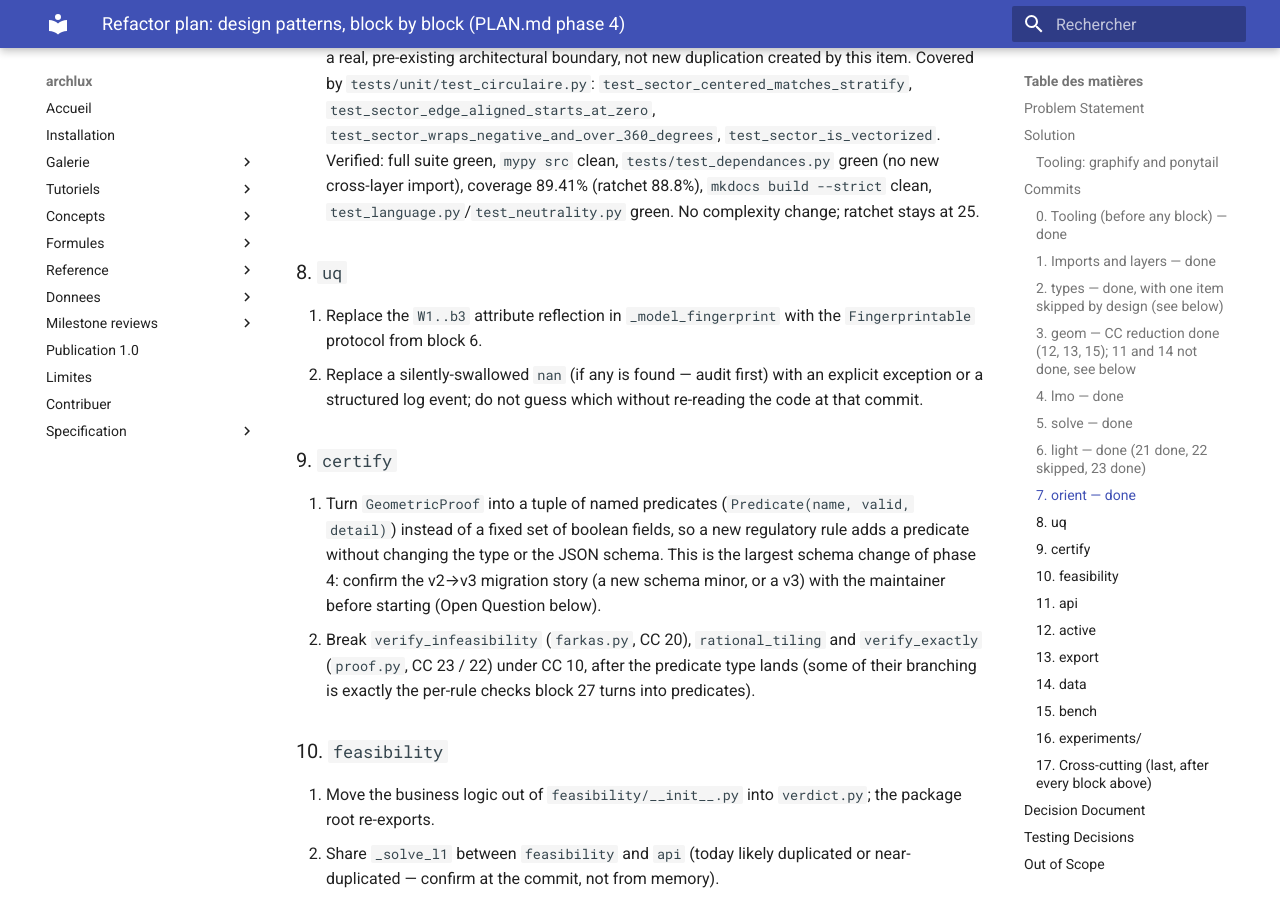
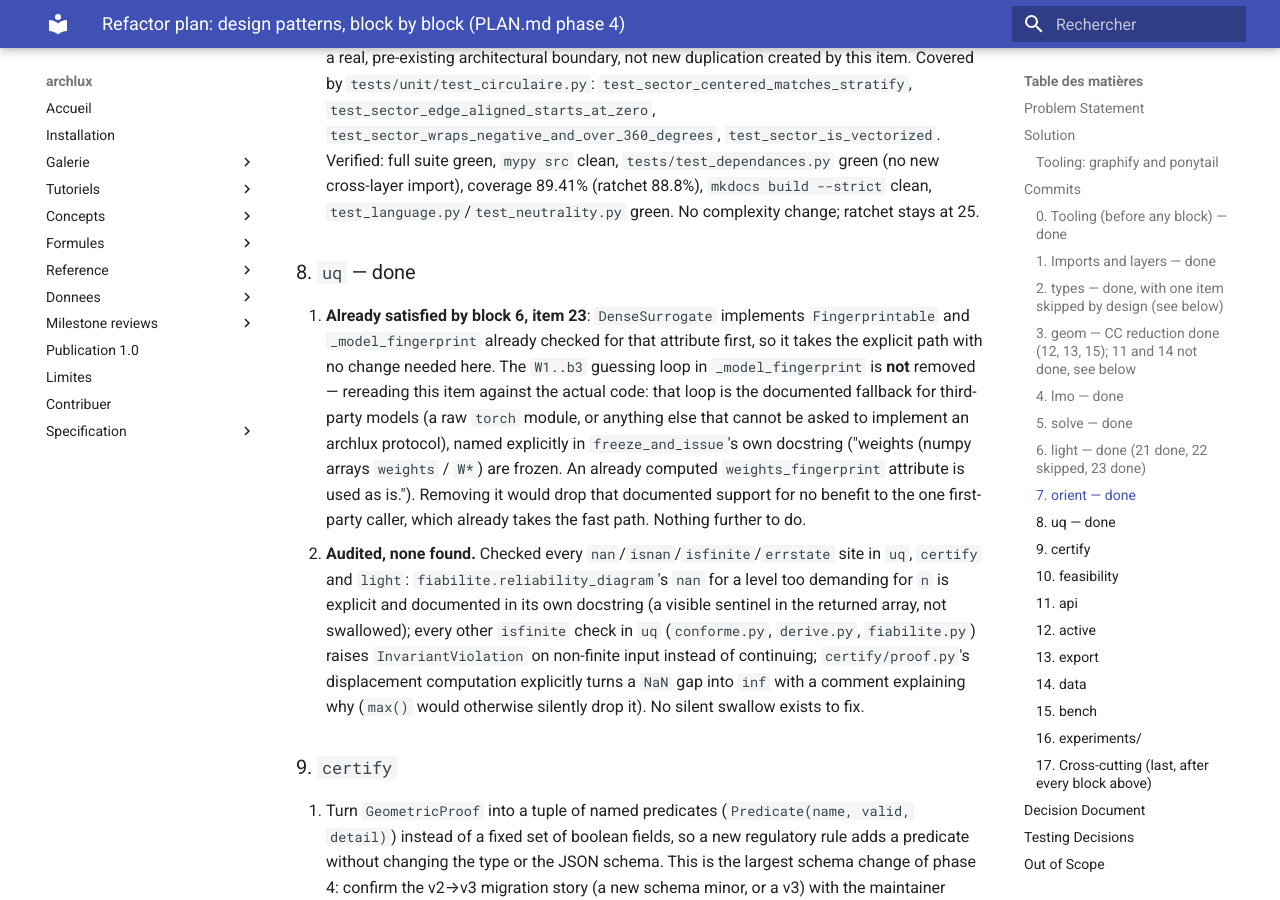
Before and after one commit to joeylukoji/archlux, an MkDocs documentation site: the page built from docs/plans/phase-4-design-patterns.md, in a window 1280 px wide and 900 px high, scrolled down 8821 px. Built offline with MkDocs 1.6.1 and Material for MkDocs 9.7.7, drawn with Linux system fonts in a browser that asks for light colours.

Commit message:
Close phase-4 block 8 (uq): both items already satisfied, no code change
Item 25 (replace the W1..b3 reflection in _model_fingerprint with
Fingerprintable): already done by block 6, item 23. Rereading it
against the actual code: the guessing loop is not dead code to remove,
it is the documented fallback for third-party models (a raw torch
module, or anything that cannot implement an archlux protocol),
named explicitly in freeze_and_issue's own docstring. DenseSurrogate,
the one first-party caller, already takes the fast explicit path.
Nothing further to do.

Item 26 (replace a silently-swallowed nan, if any is found): audited
every nan/isnan/isfinite/errstate site in uq, certify and light.
fiabilite.reliability_diagram's nan is explicit and documented in its
own docstring. Every isfinite check in uq raises InvariantViolation on
non-finite input instead of continuing. certify/proof.py's
displacement computation explicitly turns a NaN gap into inf with a
comment explaining why. No silent swallow exists to fix.

Co-Authored-By: Claude Sonnet 5 <noreply@anthropic.com>

```diff
--- a/docs/plans/phase-4-design-patterns.md
+++ b/docs/plans/phase-4-design-patterns.md
@@ -357,13 +357,27 @@ coverage 89.48% (ratchet 88.8%), `mkdocs build --strict` clean, `test_language.p
     --strict` clean, `test_language.py`/`test_neutrality.py` green. No complexity
     change; ratchet stays at 25.
 
-### 8. `uq`
+### 8. `uq` — done
 
-25. Replace the `W1..b3` attribute reflection in `_model_fingerprint` with the
-    `Fingerprintable` protocol from block 6.
-26. Replace a silently-swallowed `nan` (if any is found — audit first) with an explicit
-    exception or a structured log event; do not guess which without re-reading the code
-    at that commit.
+25. **Already satisfied by block 6, item 23**: `DenseSurrogate` implements
+    `Fingerprintable` and `_model_fingerprint` already checked for that attribute
+    first, so it takes the explicit path with no change needed here. The `W1..b3`
+    guessing loop in `_model_fingerprint` is **not** removed — rereading this item
+    against the actual code: that loop is the documented fallback for third-party
+    models (a raw ``torch`` module, or anything else that cannot be asked to
+    implement an archlux protocol), named explicitly in `freeze_and_issue`'s own
+    docstring ("weights (numpy arrays `weights` / `W*`) are frozen. An already
+    computed `weights_fingerprint` attribute is used as is."). Removing it would
+    drop that documented support for no benefit to the one first-party caller, which
+    already takes the fast path. Nothing further to do.
+26. **Audited, none found.** Checked every `nan`/`isnan`/`isfinite`/`errstate` site in
+    `uq`, `certify` and `light`: `fiabilite.reliability_diagram`'s `nan` for a level
+    too demanding for `n` is explicit and documented in its own docstring (a visible
+    sentinel in the returned array, not swallowed); every other `isfinite` check in
+    `uq` (`conforme.py`, `derive.py`, `fiabilite.py`) raises `InvariantViolation` on
+    non-finite input instead of continuing; `certify/proof.py`'s displacement
+    computation explicitly turns a `NaN` gap into `inf` with a comment explaining why
+    (`max()` would otherwise silently drop it). No silent swallow exists to fix.
 
 ### 9. `certify`
 
```
